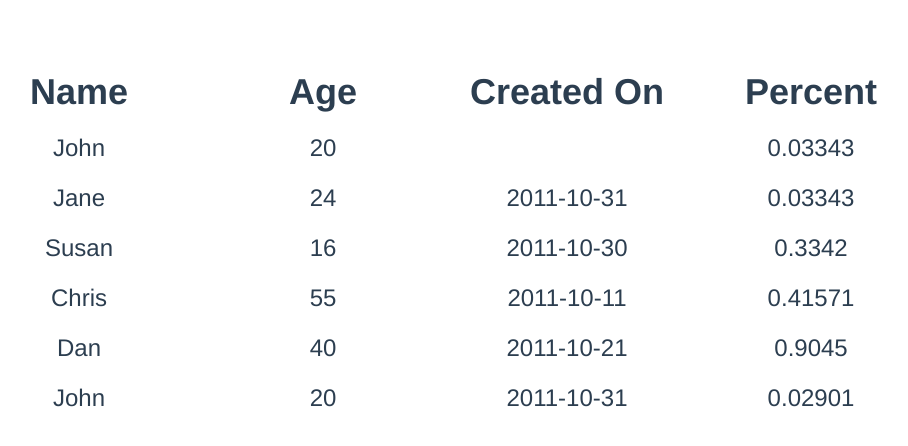
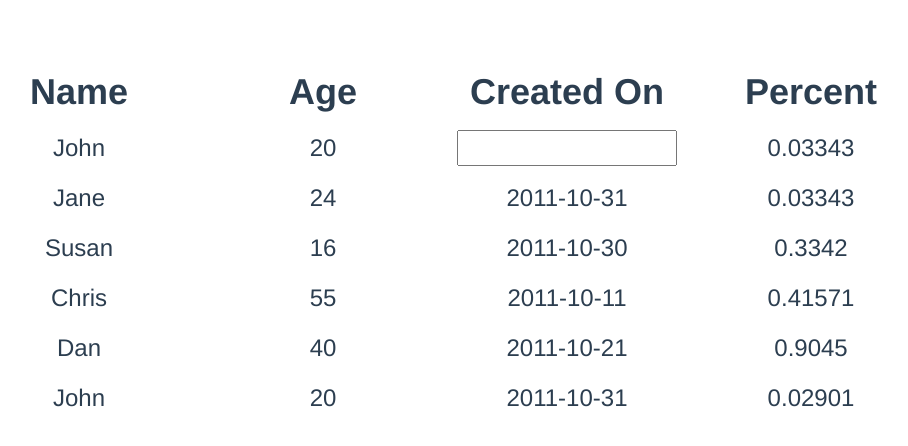
Before and after one commit to fa-shimizu/interactive-table-demo, a Vue app in the folder app/interactive-table-demo/: page / in a window 1280 px wide. Both pictures are taken after a click on the element 762 px from the left and 148 px from the top of the page. Shown: the top 446 px of the page, without its empty margins (195-1103 px from the left). Built offline with nearby package versions, Linux system fonts and the light colour scheme.

Commit message:
編集可能

```diff
--- a/app/interactive-table-demo/src/components/TableComponent.vue
+++ b/app/interactive-table-demo/src/components/TableComponent.vue
@@ -3,12 +3,25 @@
     <table align="center">
       <thead>
         <tr>
-          <th v-for="column in columns" :key="column.field">{{ column.label }}</th>
+          <th
+            v-for="column in columns"
+            :key="column.field"
+            @click="setEditCell(null, null)"
+          >{{ column.label }}</th>
         </tr>
       </thead>
       <tbody>
         <tr v-for="row in rows" :key="row.id">
-          <td v-for="column in columns" :key="column.field">{{ row[column.field]}}</td>
+          <td
+            v-for="column in columns"
+            :key="column.field"
+            @click="setEditCell(row.id, column.field)"
+          >
+            <span v-if="!isEdit(row.id, column.field)">{{ row[column.field] }}</span>
+            <span v-else>
+              <input type="text" v-model="row[column.field]" />
+            </span>
+          </td>
         </tr>
       </tbody>
     </table>
@@ -40,49 +53,62 @@ export default {
       ],
       rows: [
         {
-          id: 1,
+          id: 0,
           name: "John",
           age: 20,
           createdAt: "",
           score: 0.03343
         },
         {
-          id: 2,
+          id: 1,
           name: "Jane",
           age: 24,
           createdAt: "2011-10-31",
           score: 0.03343
         },
         {
-          id: 3,
+          id: 2,
           name: "Susan",
           age: 16,
           createdAt: "2011-10-30",
           score: 0.3342
         },
         {
-          id: 4,
+          id: 3,
           name: "Chris",
           age: 55,
           createdAt: "2011-10-11",
           score: 0.41571
         },
         {
-          id: 5,
+          id: 4,
           name: "Dan",
           age: 40,
           createdAt: "2011-10-21",
           score: 0.9045
         },
         {
-          id: 6,
+          id: 5,
           name: "John",
           age: 20,
           createdAt: "2011-10-31",
           score: 0.02901
         }
-      ]
+      ],
+      editCell: {
+        id: null,
+        property: null
+      }
     };
+  },
+  methods: {
+    isEdit(id, property) {
+      const obj = { id, property };
+      return JSON.stringify(obj) === JSON.stringify(this.editCell);
+    },
+    setEditCell(id, property) {
+      this.editCell = { id, property };
+    }
   }
 };
 </script>
@@ -118,4 +144,12 @@ td:hover {
   text-decoration: underline;
   font-weight: bold;
 }
+
+input {
+  height: 32px;
+  width: 200px;
+  font-size: 24px;
+  padding: 0 8px;
+  text-align: center;
+}
 </style>
```
